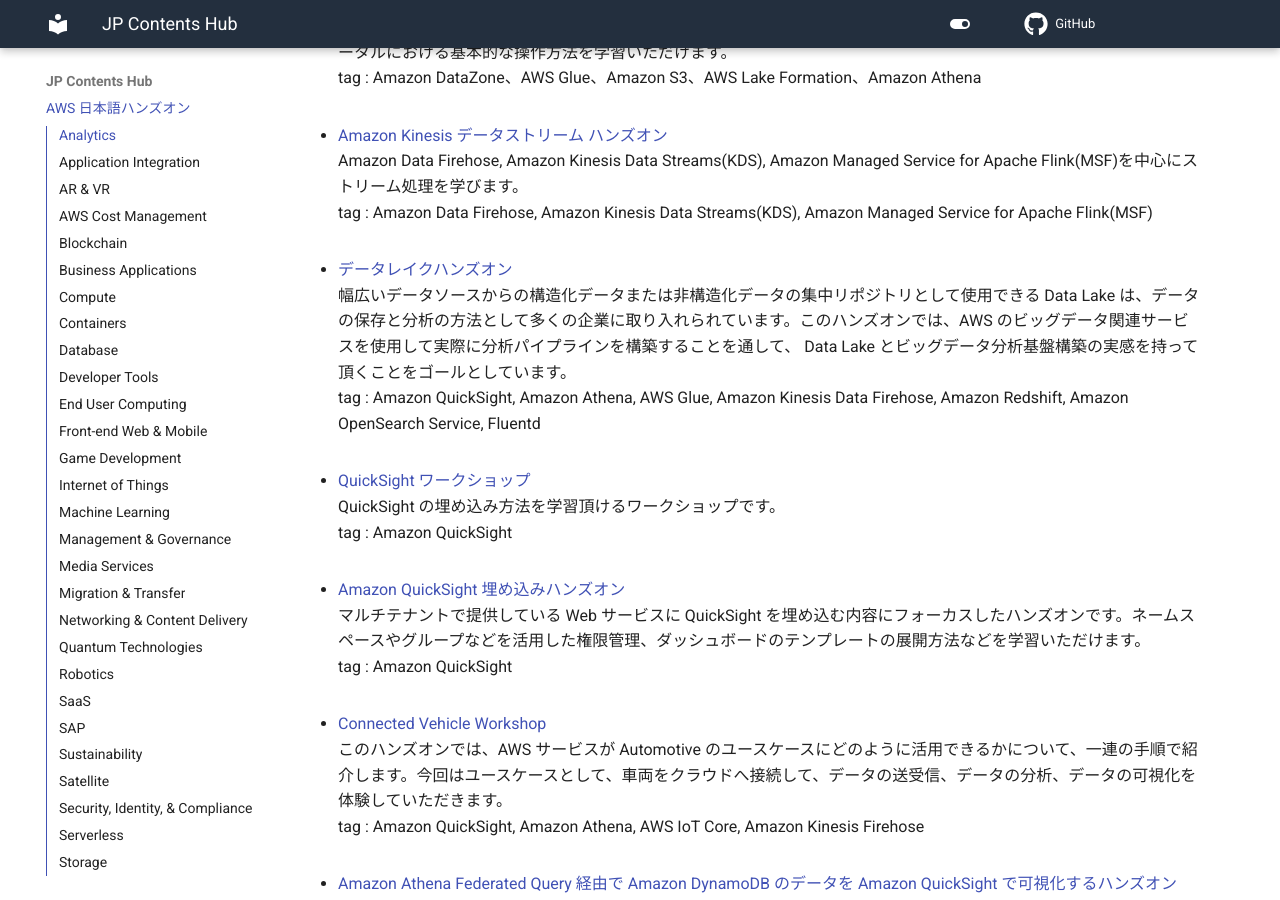
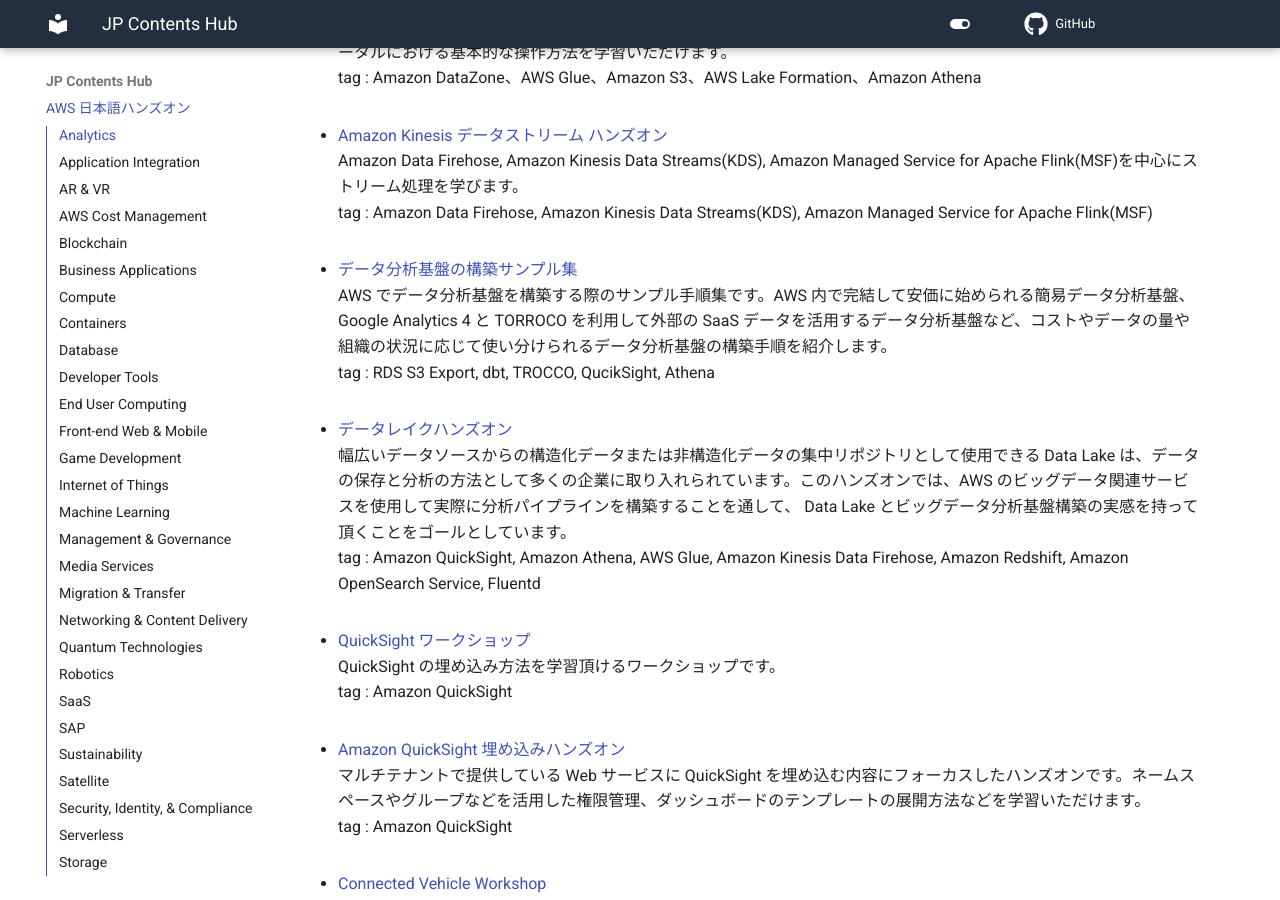
Before and after one commit to aws-samples/jp-contents-hub, an MkDocs documentation site: the page built from content/index.md, in a window 1280 px wide and 900 px high, scrolled down 1780 px. Built offline with MkDocs 1.6.1 and Material for MkDocs 9.7.7, drawn with Linux system fonts in a browser that asks for light colours; a script that is not in the unit is left out; comment, search, counter and statistics services are not loaded.

Commit message:
add: 新規ハンズオンコンテンツ追加

```diff
--- a/content/index.md
+++ b/content/index.md
@@ -51,6 +51,10 @@
 - <a href="https://catalog.us-east-1.prod.workshops.aws/workshops/31a4a613-f306-4453-97df-2d0dc54c7fa7/ja-JP" target="_blank" onclick="sendClickCount()" onauxclick="sendClickCount()">Amazon Kinesis データストリーム ハンズオン</a>
 Amazon Data Firehose, Amazon Kinesis Data Streams(KDS), Amazon Managed Service for Apache Flink(MSF)を中心にストリーム処理を学びます。
 tag : Amazon Data Firehose, Amazon Kinesis Data Streams(KDS), Amazon Managed Service for Apache Flink(MSF)
+
+- <a href="https://github.com/aws-samples/startup-data-pipeline-samples" target="_blank" onclick="sendClickCount()" onauxclick="sendClickCount()">データ分析基盤の構築サンプル集</a>
+AWS でデータ分析基盤を構築する際のサンプル手順集です。AWS 内で完結して安価に始められる簡易データ分析基盤、Google Analytics 4 と TORROCO を利用して外部の SaaS データを活用するデータ分析基盤など、コストやデータの量や組織の状況に応じて使い分けられるデータ分析基盤の構築手順を紹介します。
+tag : RDS S3 Export, dbt, TROCCO, QucikSight, Athena
 
 - <a href="https://github.com/aws-samples/amazon-s3-datalake-handson/tree/master/JP" target="_blank" onclick="sendClickCount()" onauxclick="sendClickCount()">データレイクハンズオン</a>
 幅広いデータソースからの構造化データまたは非構造化データの集中リポジトリとして使用できる Data Lake は、データの保存と分析の方法として多くの企業に取り入れられています。このハンズオンでは、AWS のビッグデータ関連サービスを使用して実際に分析パイプラインを構築することを通して、 Data Lake とビッグデータ分析基盤構築の実感を持って頂くことをゴールとしています。
```
Also changed, not shown: README.md (+5 -0 lines), site/index.html, site/search/search_index.json, 1 other file.
